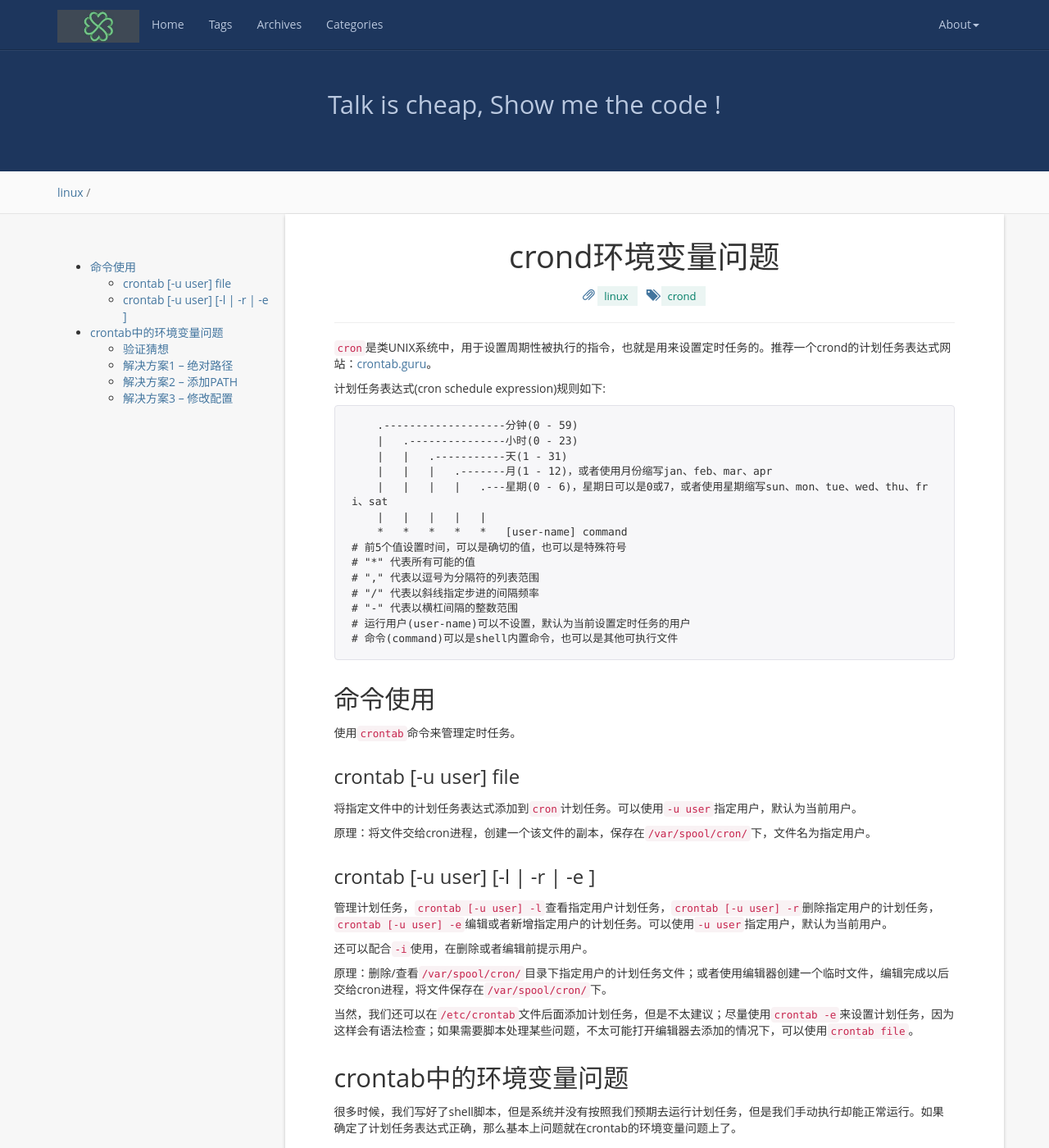
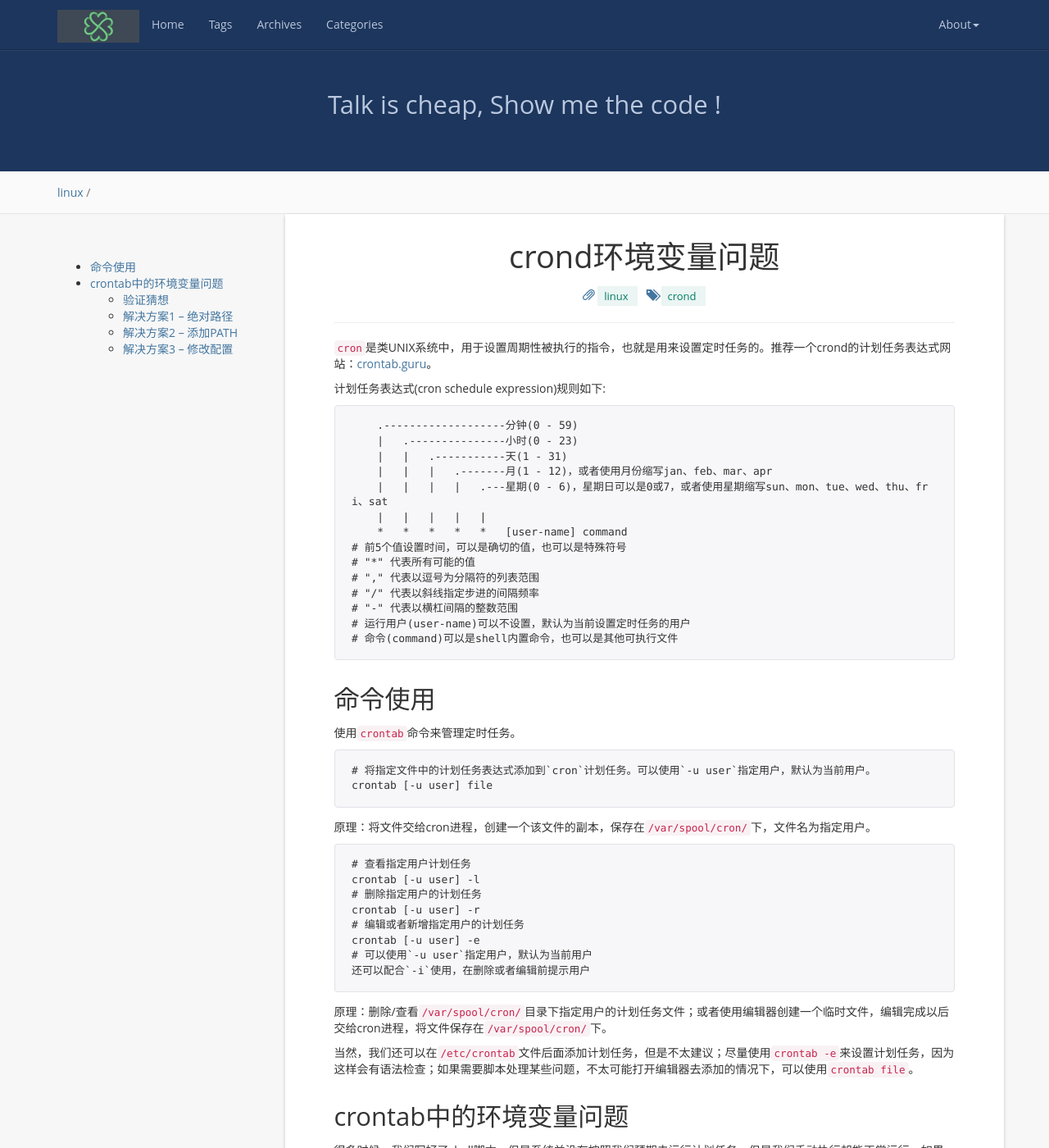
Before and after one commit to legolasNg/legolasNg.github.io, a Jekyll site: the page built from _posts/2016-12-17-crond-env-problems.md, in a window 1280 px wide and 1400 px high. Shown: the whole window at 82% size. Built offline with Jekyll 4.4.1, drawn with Linux system fonts in a browser that asks for light colours; nearby versions of some CDN libraries; comment, search, counter and statistics services are not loaded.

Commit message:
[fix] modify article layout

`````diff
--- a/_posts/2016-12-17-crond-env-problems.md
+++ b/_posts/2016-12-17-crond-env-problems.md
@@ -32,17 +32,23 @@ excerpt:    "`cron`是类UNIX系统中，用于设置周期性被执行的指令
 
 使用`crontab`命令来管理定时任务。
 
-### crontab [-u user] file
-
-将指定文件中的计划任务表达式添加到`cron`计划任务。可以使用`-u user`指定用户，默认为当前用户。
+````
+# 将指定文件中的计划任务表达式添加到`cron`计划任务。可以使用`-u user`指定用户，默认为当前用户。
+crontab [-u user] file
+````
 
 原理：将文件交给cron进程，创建一个该文件的副本，保存在`/var/spool/cron/`下，文件名为指定用户。
 
-### crontab [-u user] [-l | -r | -e ]
-
-管理计划任务，`crontab [-u user] -l`查看指定用户计划任务，`crontab [-u user] -r`删除指定用户的计划任务，`crontab [-u user] -e`编辑或者新增指定用户的计划任务。可以使用`-u user`指定用户，默认为当前用户。
-
-还可以配合`-i`使用，在删除或者编辑前提示用户。
+````
+# 查看指定用户计划任务
+crontab [-u user] -l
+# 删除指定用户的计划任务
+crontab [-u user] -r
+# 编辑或者新增指定用户的计划任务
+crontab [-u user] -e
+# 可以使用`-u user`指定用户，默认为当前用户
+还可以配合`-i`使用，在删除或者编辑前提示用户
+````
 
 原理：删除/查看`/var/spool/cron/`目录下指定用户的计划任务文件；或者使用编辑器创建一个临时文件，编辑完成以后交给cron进程，将文件保存在`/var/spool/cron/`下。
 
`````
